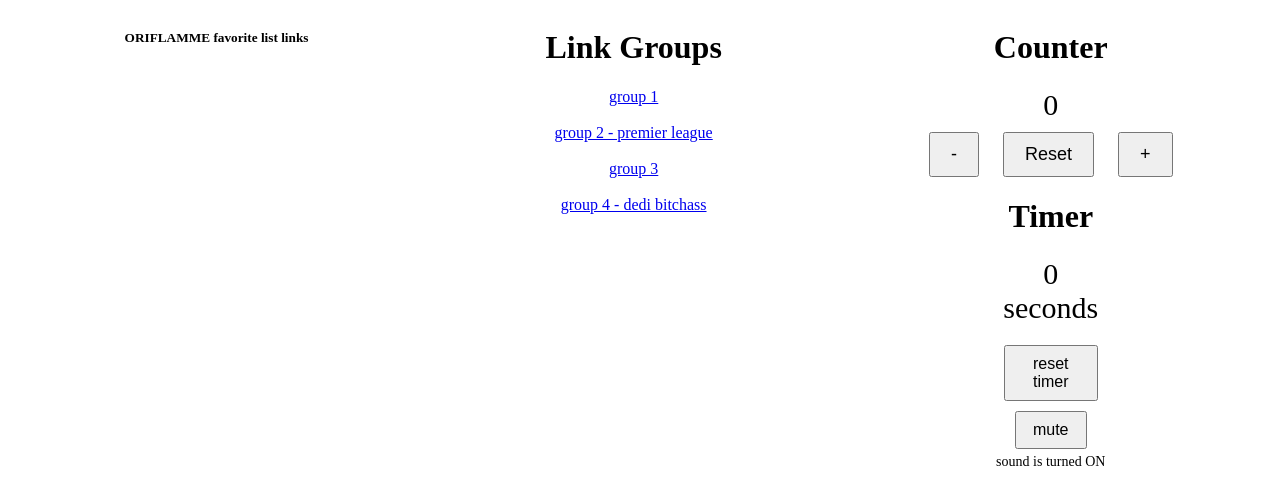
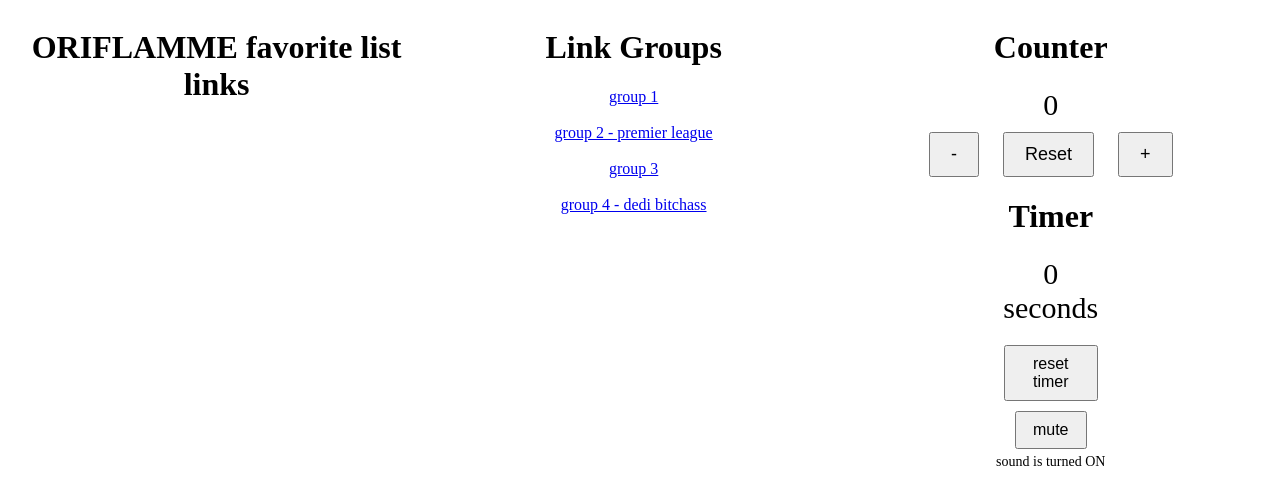
Before and after one commit to poopisock/oriflamme, a plain HTML site: page index.html in a window 1280 px wide. Drawn offline with Linux system fonts and the light colour scheme.

Commit message:
Update index.html

```diff
--- a/index.html
+++ b/index.html
@@ -81,7 +81,7 @@
 <body>
 
     <div class="section-container" id="instructions">
-        <h5>ORIFLAMME favorite list links</h5>
+        <h1>ORIFLAMME favorite list links</h1>
 <!--         <p> There are groups of links, with 10 links in each. Roblox only allows 10 favorites per minute, meaning you must wait 60 seconds
             between the start of each group. <br><br>
             Your favorite will register if there is a number next to the favorite button, if there
```
